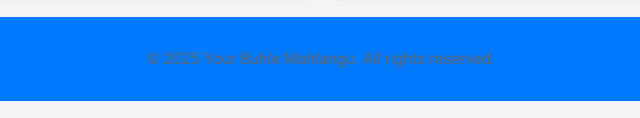
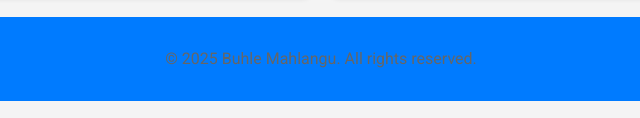
Before and after one commit to BuhleMahlangu/CV_and_Projects, a plain HTML site: page portfolio.html in a window 1280 px wide. Shown: the part 1121-1239 px from the top of the page, 319-959 px from the left. Drawn offline with Linux system fonts and the light colour scheme.

Commit message:
Update portfolio.html

```diff
--- a/portfolio.html
+++ b/portfolio.html
@@ -77,7 +77,7 @@
 </main>
 
 <footer>
-    <p>&copy; 2025 Your Buhle Mahlangu. All rights reserved.</p>
+    <p>&copy; 2025 Buhle Mahlangu. All rights reserved.</p>
 </footer>
 
 </body>
```
